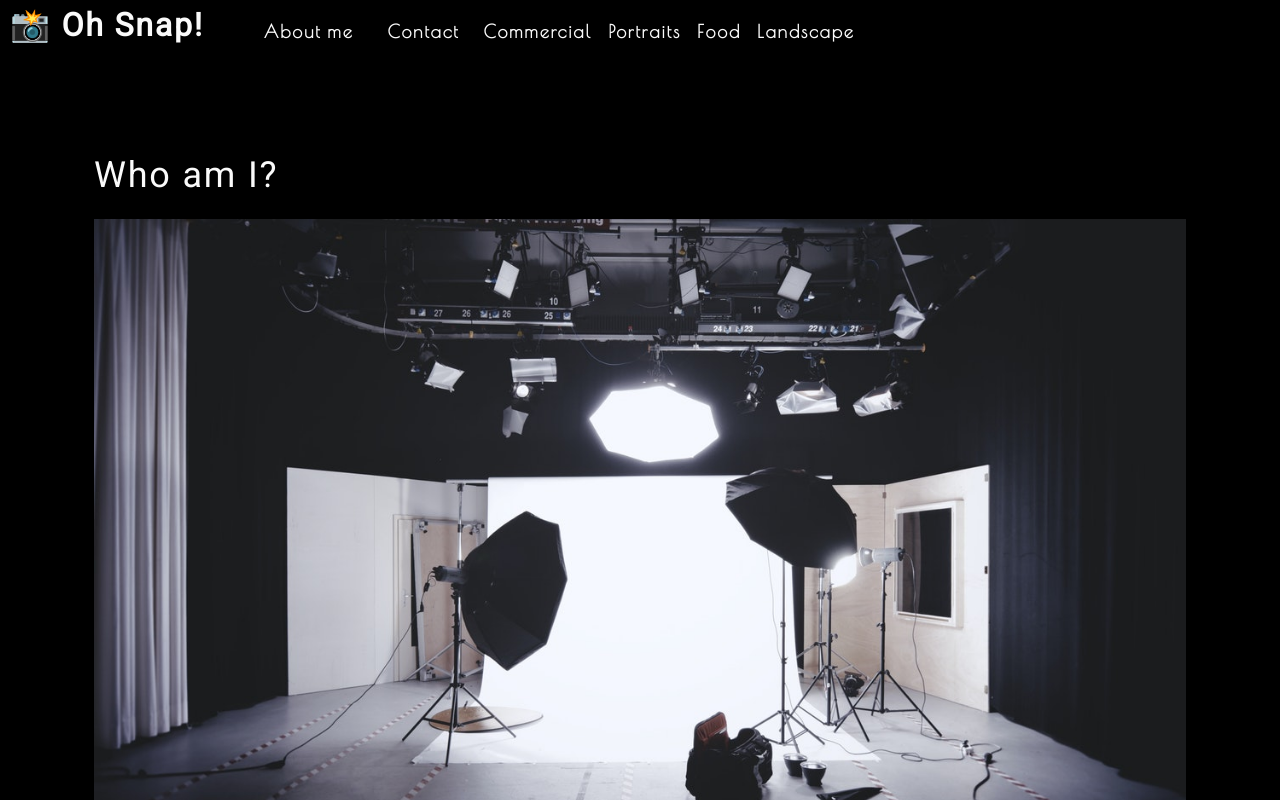
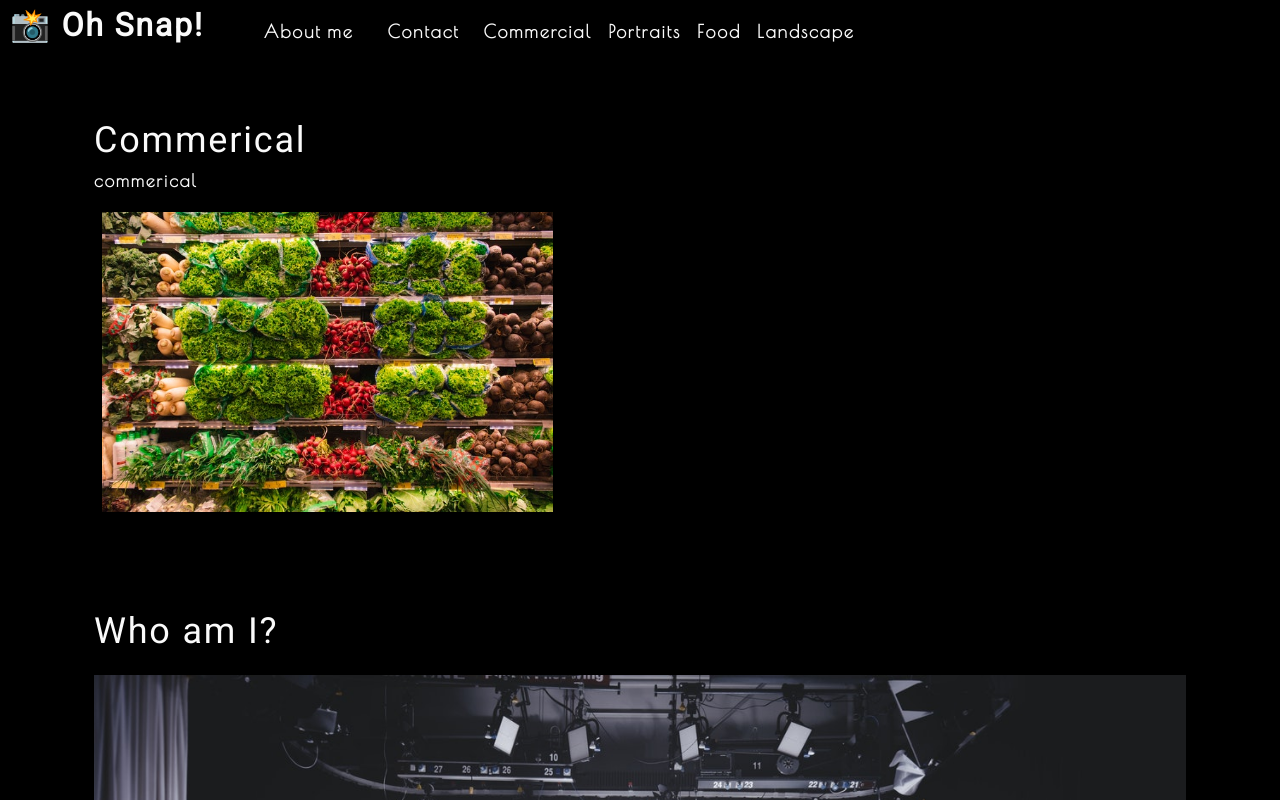
Before and after one commit to MatthewSonger/photo-port, a React (Create React App) app: page / in a window 1280 px wide. Shown: the top 800 px of the page. Built offline with nearby package versions, Linux system fonts and the light colour scheme.

Commit message:
add gallery component

```diff
--- a/src/App.js
+++ b/src/App.js
@@ -1,6 +1,7 @@
 import React from 'react';
 import Nav from './components/Nav';
 import About from './components/About';
+import Gallery from "./components/Gallery";
 
 function App() {
 
@@ -8,6 +9,7 @@
     <div>
       <Nav />
       <main>
+          <Gallery />
           <About />
       </main>
     </div>
--- /dev/null
+++ b/src/components/Gallery/index.js
@@ -0,0 +1,25 @@
+import React from 'react';
+import { capitalizeFirstLetter } from '../../utils/helpers';
+import photo from "../../assets/small/commercial/0.jpg";
+
+function Gallery(props) {
+    const currentCategory = {
+        name: "commerical",
+        description:
+        "Photos of grocery stores, food trucks, and other commercial projects",
+    };
+  return (
+    <section>
+      <h1>{capitalizeFirstLetter(currentCategory.name)}</h1>
+      <p>{currentCategory.name}</p>
+        <div>
+            <img
+                src = {photo}
+                alt = "Commercial Example"
+                className = "img-thumbnail mx-1"
+            />
+        </div>
+    </section>
+  );
+}
+export default Gallery;
```
